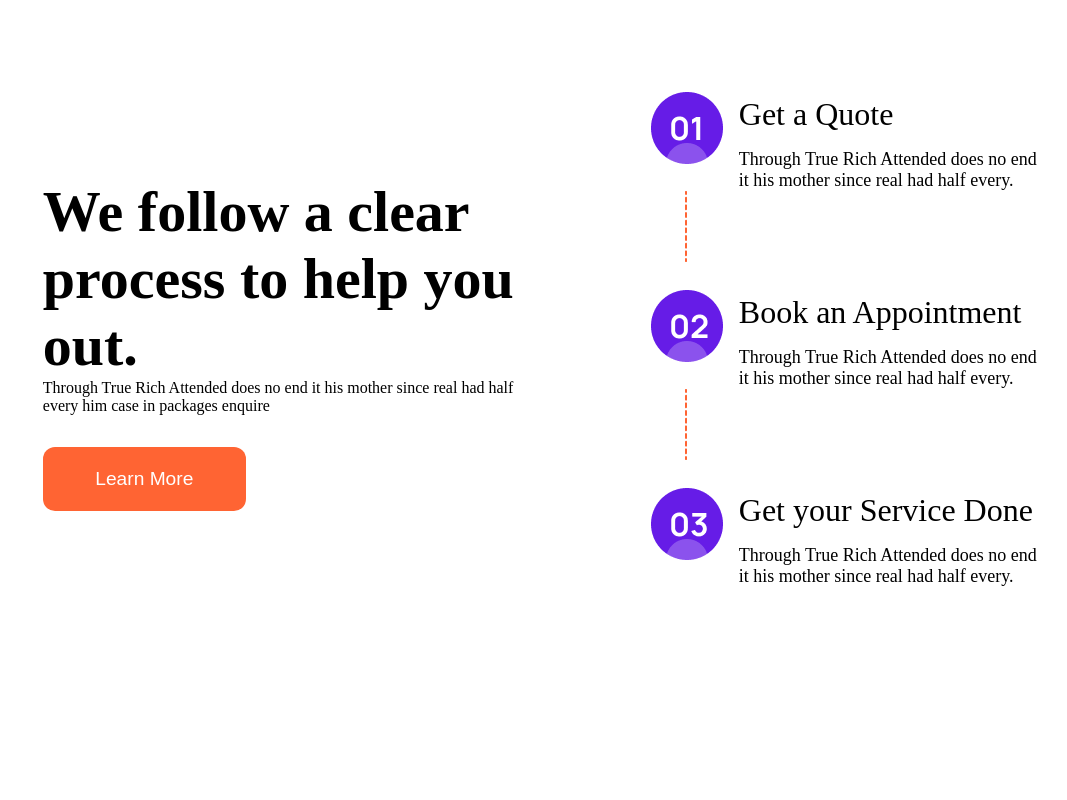
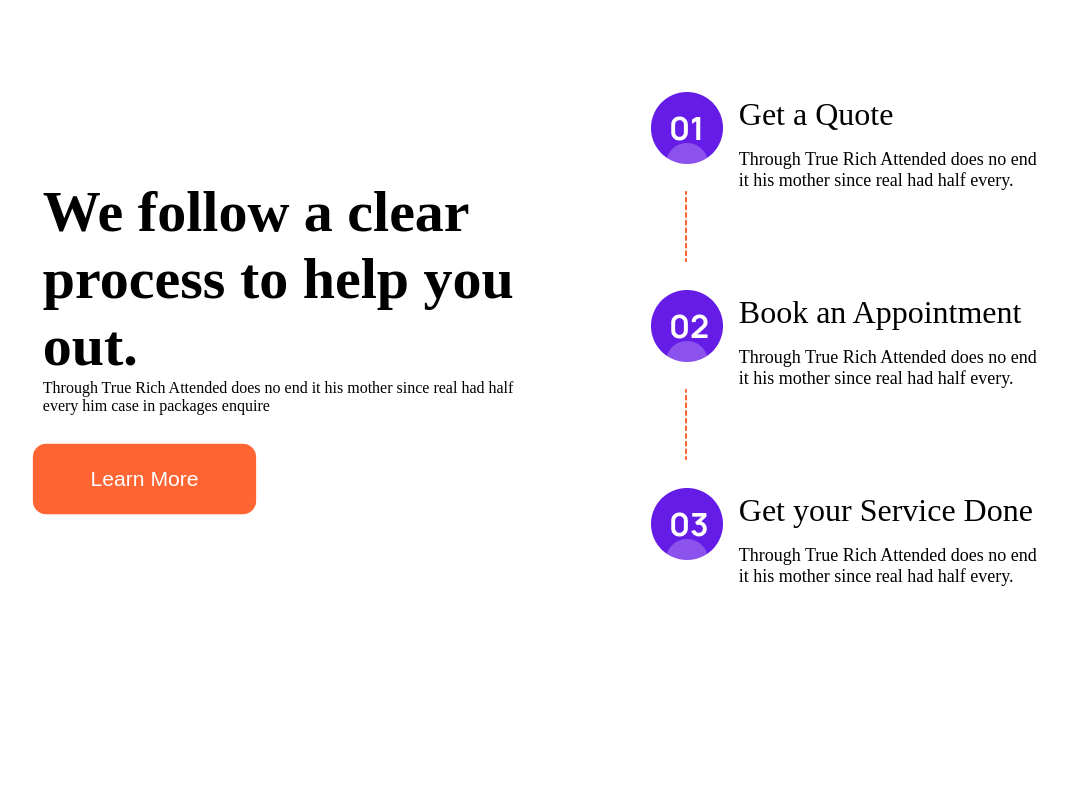
Before and after one commit to tonayam/finsweetgithub.io, a plain HTML site: page index.html in a window 1280 px wide. In both pictures the pointer is over the button "Learn More". Shown: the top 800 px of the page, without its empty margins (50-1117 px from the left). Drawn offline with Linux system fonts and the light colour scheme.

Commit message:
Update styles.css

```diff
--- a/styles.css
+++ b/styles.css
@@ -44,6 +44,10 @@ h3 {
     border: none;
     margin-top: 2rem;
     cursor: pointer;
+}
+.book:hover{
+    transform: scale(1.1);
+    transition: 0.5s all linear;
 }
 /* ONE STYLES START*/
 .one {
```
